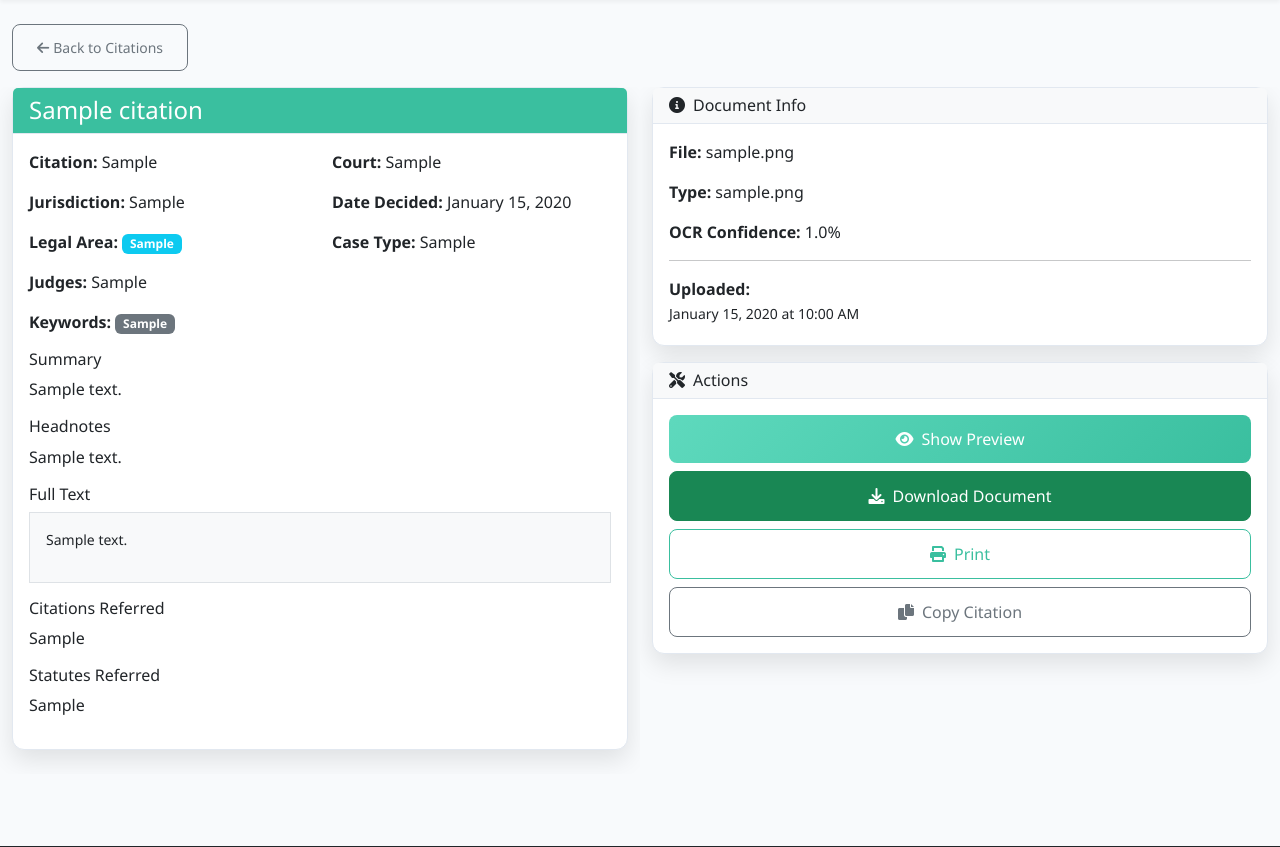
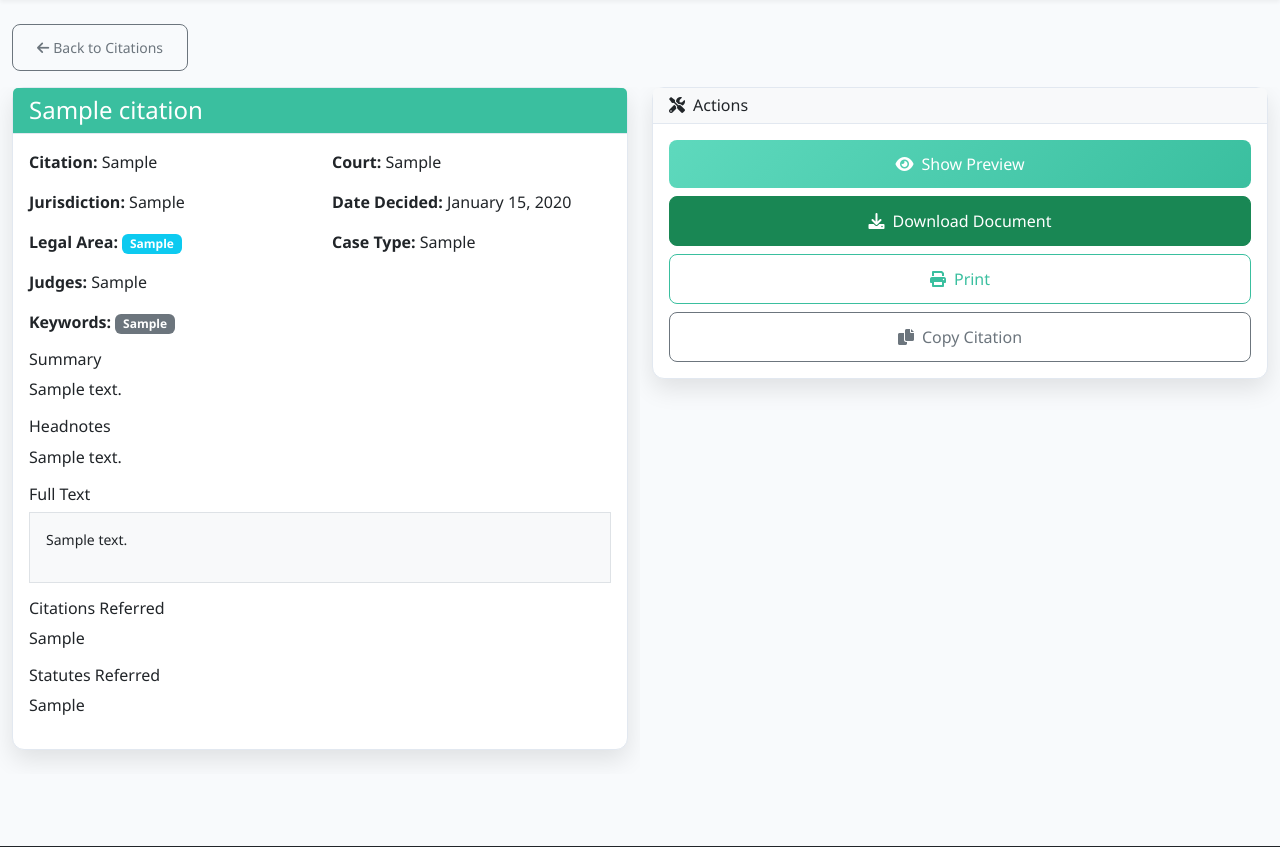
Before and after one commit to Rayhanehmad/CasePoint, a Flask app: page /citation/1 in a window 1280 px wide. Shown: the part 81-928 px from the top of the page. Run offline with Flask 3, Linux system fonts and the light colour scheme; tables that the repository leaves empty hold one stand-in row (values such as "Sample post"); some libraries are stand-ins or nearby versions.

Commit message:
Remove document information preview from citation details
Removes the "Document Info" card from the citation detail template, as per user request.

Replit-Commit-Author: Agent
Replit-Commit-Session-Id: b3916e39-d289-4097-a532-5b1937ae237d
Replit-Commit-Checkpoint-Type: full_checkpoint
Replit-Commit-Screenshot-Url: https://storage.googleapis.com/screenshot-production-us-central1/b6f74e4f-d015-4e43-b269-fa726667c59c/b3916e39-d289-4097-a532-5b1937ae237d/GTDZTJt

```diff
--- a/templates/citation_detail.html
+++ b/templates/citation_detail.html
@@ -107,33 +107,6 @@
         </div>
 
         <div class="col-lg-6 mb-4 mb-lg-0">
-            <div class="card shadow-custom mb-3">
-                <div class="card-header bg-light">
-                    <h6 class="mb-0"><i class="fas fa-info-circle me-2"></i>Document Info</h6>
-                </div>
-                <div class="card-body">
-                    {% if citation.file_path %}
-                    <p><strong>File:</strong> {{ citation.file_path.split('/')[-1] }}</p>
-                    <p><strong>Type:</strong> {{ citation.file_type or 'N/A' }}</p>
-                    {% if citation.ocr_confidence %}
-                    <p><strong>OCR Confidence:</strong> {{ "%.1f"|format(citation.ocr_confidence) }}%</p>
-                    {% endif %}
-                    {% else %}
-                    <p class="text-muted">Manually entered citation</p>
-                    {% endif %}
-
-                    <hr>
-
-                    <p class="mb-1"><strong>Uploaded:</strong><br>
-                    <small>{{ citation.created_at.strftime('%B %d, %Y at %I:%M %p') if citation.created_at else 'N/A' }}</small></p>
-
-                    {% if citation.updated_at and citation.updated_at != citation.created_at %}
-                    <p class="mb-0"><strong>Updated:</strong><br>
-                    <small>{{ citation.updated_at.strftime('%B %d, %Y at %I:%M %p') }}</small></p>
-                    {% endif %}
-                </div>
-            </div>
-
             <div class="card shadow-custom mb-3">
                 <div class="card-header bg-light">
                     <h6 class="mb-0"><i class="fas fa-tools me-2"></i>Actions</h6>
```
